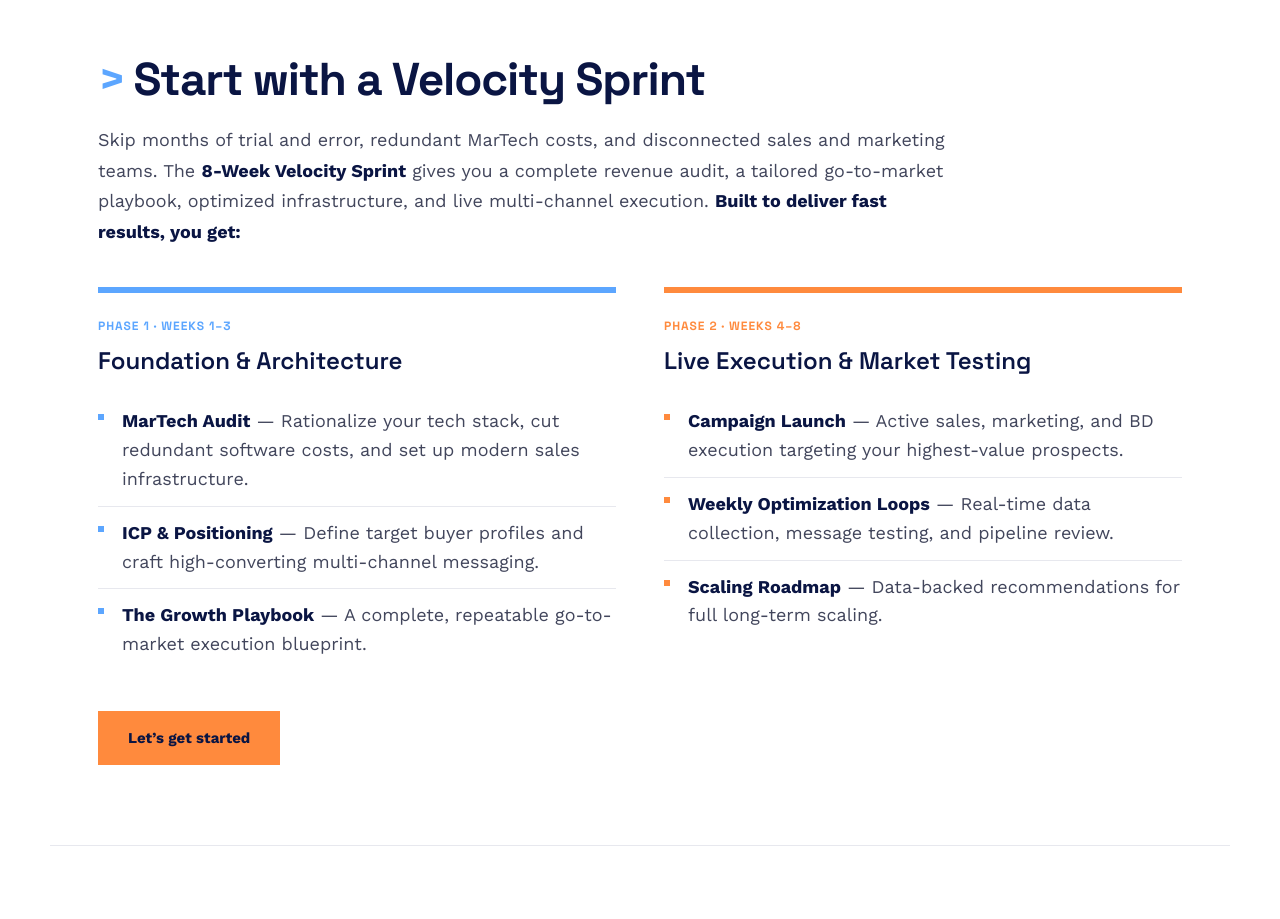
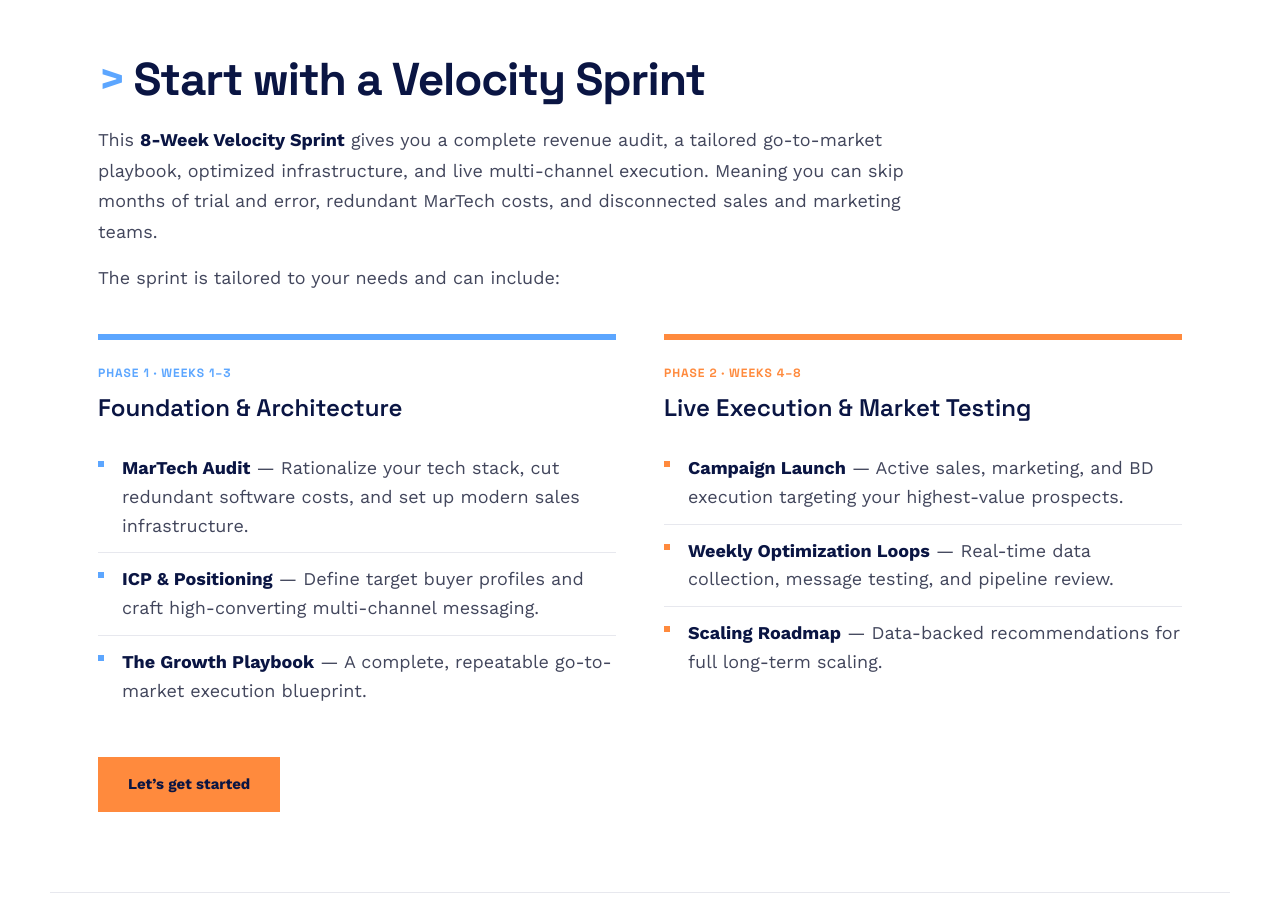
Before and after one commit to vb-iant/velocity-b, a Next.js app: page /growth in a window 1280 px wide. Shown: the part 2520-3439 px from the top of the page. Built offline with nearby package versions, Linux system fonts and the light colour scheme.

Commit message:
Velocity Sprint section: reorder intro copy to lead with the offer/value before the pain points, per feedback; 'This 8-Week Velocity Sprint' instead of 'Our'

```diff
--- a/app/growth/page.tsx
+++ b/app/growth/page.tsx
@@ -213,12 +213,15 @@ export default function GrowthPage() {
           <AnimatedChevron className="text-blue" />Start with a Velocity Sprint
         </h2>
         <p className="mt-4 max-w-[860px] text-lg leading-[1.7] text-[#42465c]">
-          Skip months of trial and error, redundant MarTech costs, and
-          disconnected sales and marketing teams. The{" "}
-          <strong className="text-navy">8-Week Velocity Sprint</strong> gives
-          you a complete revenue audit, a tailored go-to-market playbook,
-          optimized infrastructure, and live multi-channel execution.{" "}
-          <strong className="text-navy">Built to deliver fast results, you get:</strong>
+          This <strong className="text-navy">8-Week Velocity Sprint</strong>{" "}
+          gives you a complete revenue audit, a tailored go-to-market
+          playbook, optimized infrastructure, and live multi-channel
+          execution. Meaning you can skip months of trial and error,
+          redundant MarTech costs, and disconnected sales and marketing
+          teams.
+        </p>
+        <p className="mt-4 max-w-[860px] text-lg leading-[1.7] text-[#42465c]">
+          The sprint is tailored to your needs and can include:
         </p>
 
         <div className="mt-10 grid grid-cols-1 gap-x-12 gap-y-10 md:grid-cols-2">
```
